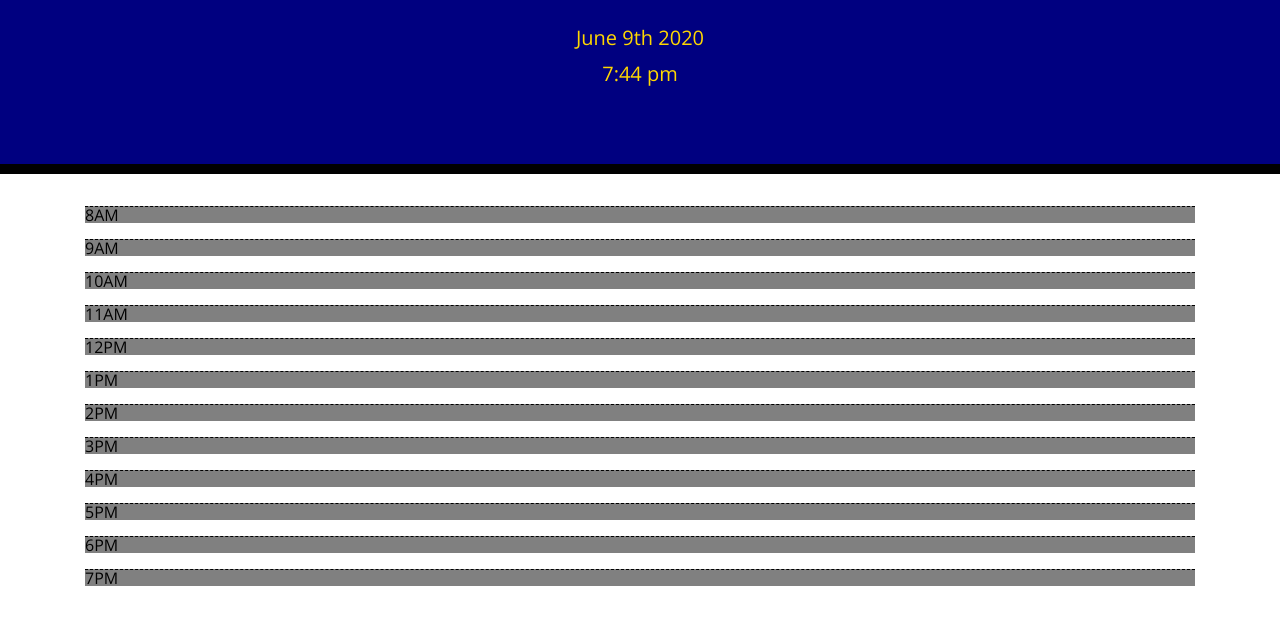
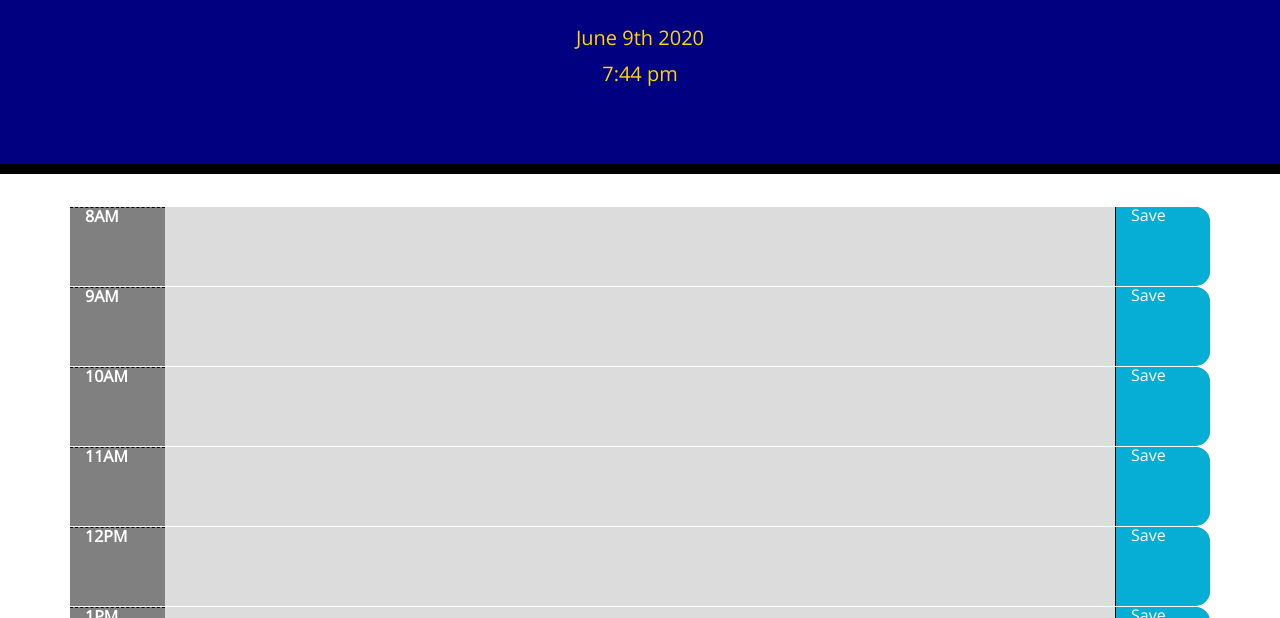
Before and after one commit to margaretseiche/06112020-DayPlanner, a plain HTML site: page index.html in a window 1280 px wide. Shown: the part 182-800 px from the top of the page. Drawn offline with nearby package versions, Linux system fonts and the light colour scheme.

Commit message:
with columns

```diff
--- a/script.js
+++ b/script.js
@@ -14,18 +14,29 @@ $(document).ready(function(){
     function timeBlock() {
 
         for (var i = 0; i < hourArray.length; i++) {
-            var hour = document.createElement("p");
+            var hourBlock = document.createElement("div");
+            $(hourBlock).attr("class","row");
+            $(".container").append(hourBlock);
+
+            var hour = document.createElement("div");
             $(hour).text(hourArray[i]);
-            console.log(hour);
-            $(hour).attr("class","hour");
-            $(".container").append(hour);
+            $(hour).attr("class","hour col-1");
+            $(hourBlock).append(hour);
 
-        //    <div class="row">
-        //    <div class="col-8">
-        //    <div class="col-4">
+            var description = document.createElement("div");
+            $(description).text("");
+            $(description).attr("class","description col-10");
+            $(hourBlock).append(description);
 
+            var saveBtn = document.createElement("div");
+            $(saveBtn).text("Save");
+            $(saveBtn).attr("class","saveBtn col-1");
+            $(hourBlock).append(saveBtn);
         };
-
+//    $(saveBtn).mouseenter() {
+        "class","saveBtn i:hover"
+//        };
+//    $(saveBtn).click("class","saveBtn click");
 
     }
 
--- a/style.css
+++ b/style.css
@@ -31,24 +31,28 @@ textarea{
 
 .description{
   white-space: pre-wrap;
+  background-color: #DCDCDC;
 }
 
-.time-block{
+/*.time-block{
   text-align: center;
   border-radius: 15px;
   background-color: gray;
-}
+}*/
 
 .row {
   white-space: pre-wrap;
   height: 80px;
   border-top: 1px solid white;;
+  border-top-right-radius: 15px;
+  border-bottom-right-radius: 15px;
   background-color: gray;
 }
 
 .hour {
   background-color: gray;
-  color: #000000;
+  color: white;
+  font-weight: bold;
   border-top: 1px dashed #000000;
 }
 
@@ -79,3 +83,8 @@ textarea{
   font-size: 20px;
   transition: all .3s ease-in-out;
 }
+
+.saveBtn click {
+  font-size: 20px;
+  background-color: green;
+}
```
